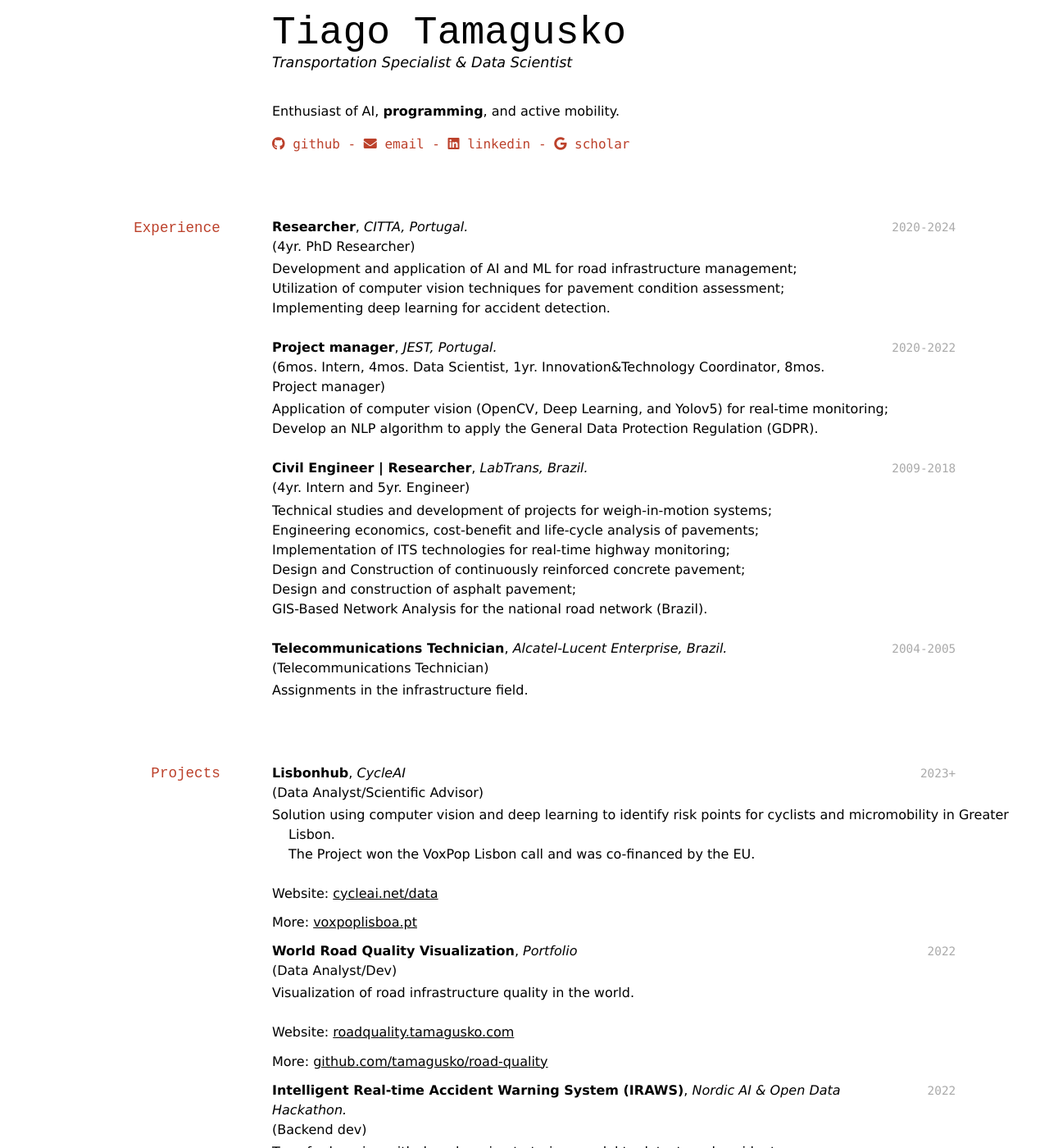
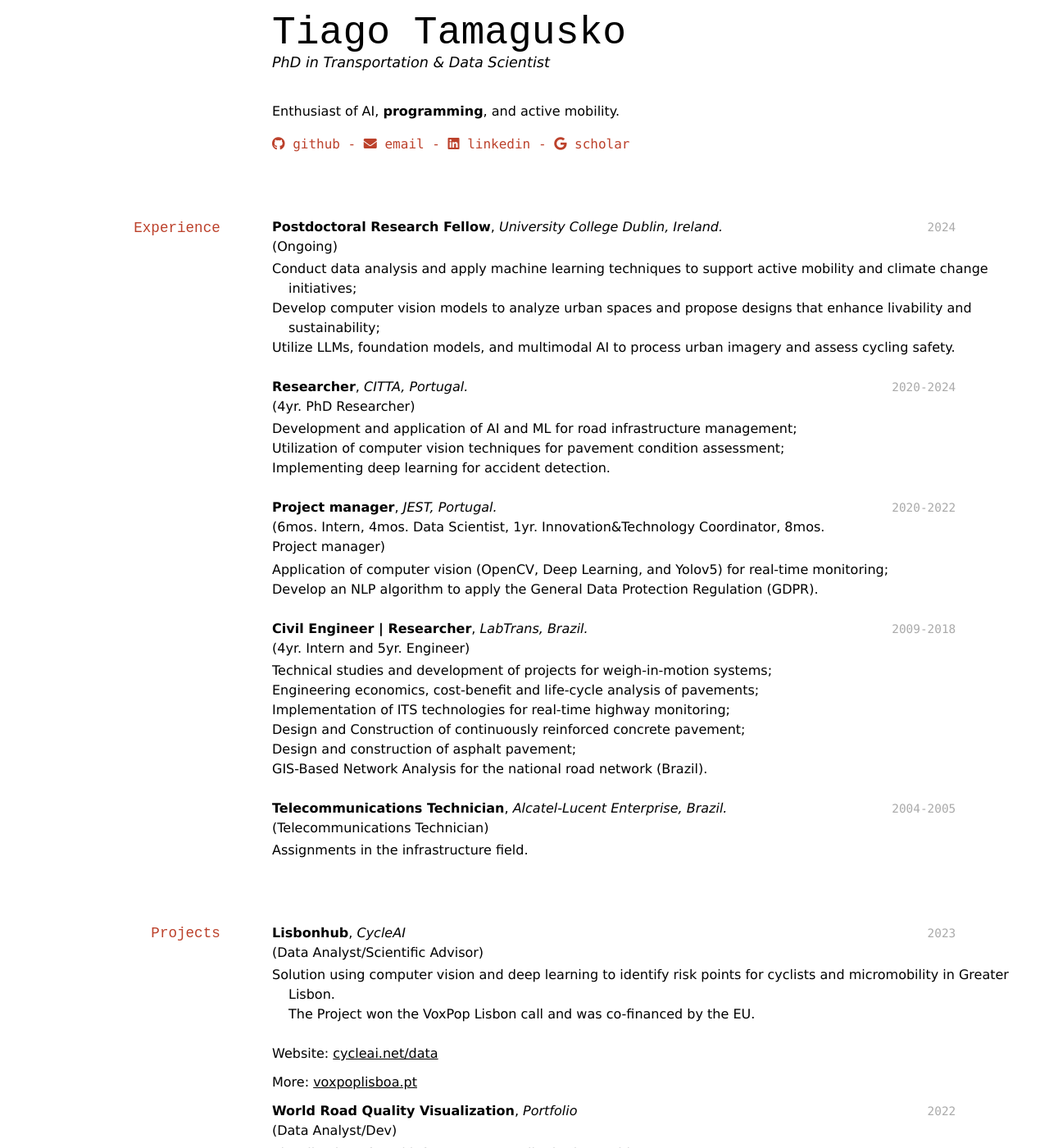
Before and after one commit to tamagusko/cv, a Jekyll site: the page built from index.md, in a window 1280 px wide and 1400 px high. Shown: the whole window at 82% size. Built offline with Jekyll 4.4.1, drawn with Linux system fonts in a browser that asks for light colours; nearby versions of some CDN libraries; a style sheet for code colours, icons or effects is not loaded; some of the changed text lies outside the part shown.

Commit message:
feat: add phd and postdoc position

```diff
--- a/index.md
+++ b/index.md
@@ -5,7 +5,7 @@ title: Tiago Tamagusko's CV
 
 # Tiago Tamagusko
 
-Transportation Specialist & Data Scientist
+PhD in Transportation & Data Scientist
 
 <br/>Enthusiast of AI, **programming**, and active mobility.<br/>
 
@@ -17,6 +17,13 @@ Transportation Specialist & Data Scientist
 </div>
 
 ## Experience
+
+`2024` **Postdoctoral Research Fellow**, *University College Dublin, Ireland.*
+(Ongoing)
+
+- Conduct data analysis and apply machine learning techniques to support active mobility and climate change initiatives;
+- Develop computer vision models to analyze urban spaces and propose designs that enhance livability and sustainability;
+- Utilize LLMs, foundation models, and multimodal AI to process urban imagery and assess cycling safety.
 
 `2020-2024` **Researcher**, *CITTA, Portugal.*
 (4yr. PhD Researcher)
@@ -48,7 +55,7 @@ Transportation Specialist & Data Scientist
 
 ## Projects
 
-`2023+` **Lisbonhub**, *CycleAI*
+`2023` **Lisbonhub**, *CycleAI*
 (Data Analyst/Scientific Advisor)
 
 - Solution using computer vision and deep learning to identify risk points for cyclists and micromobility in Greater Lisbon.
@@ -90,9 +97,8 @@ More: [PIAF Project (LabTrans)](https://www.labtrans.ufsc.br/en/modelo-de-posto-
 
 ## Education
 
-`2020`
+`2020-2024`
 **Ph.D., Transport Systems**, *University of Coimbra*, Portugal.
-(In progress)
 Project of Thesis: "Artificial Intelligence applied to Transport Infrastructure Management"
 
 `2018-2020`
```
Also changed, not shown: 1 other file.
